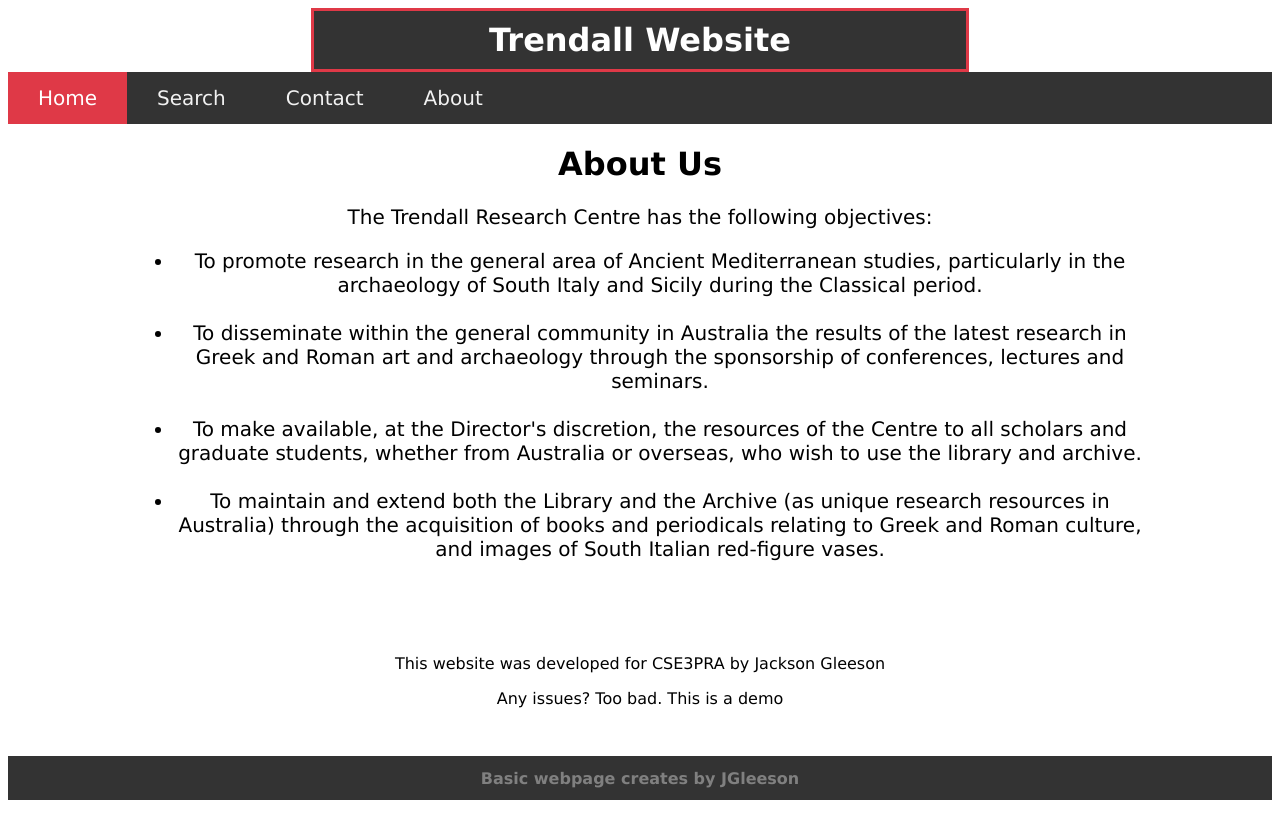
After one commit to Electr0105/AMAP, a Django app: template website/templates/about.html in a window 1280 px wide. The commit adds this page. Run offline with Django 4.2, Linux system fonts and the light colour scheme; the template is opened without the code that fills it, so the values that code supplies are empty; parts of the project's set-up code (start-up, migrations or seed data) failed here and were passed over; some libraries are stand-ins or nearby versions.

Commit message:
Whole site update

```diff
--- a/dbdisplay/settings.py
+++ b/dbdisplay/settings.py
@@ -10,7 +10,6 @@ For the full list of settings and their values, see
 https://docs.djangoproject.com/en/4.0/ref/settings/
 """
 import mimetypes
-
 from pathlib import Path
 import os
 # Build paths inside the project like this: BASE_DIR / 'subdir'.
@@ -40,7 +39,8 @@ DEBUG = True
 ALLOWED_HOSTS = [
     'amaptester.herokuapp.com',
     '127.0.0.1',
-    'www.trendalldatabase.com'
+    'www.trendalldatabase.com',
+    '*'
     ]
 
 
--- a/static/css/styles.css
+++ b/static/css/styles.css
@@ -1,12 +1,14 @@
 * {
     text-align: center;
+    font-family: Verdana;
 }
 
 .intro {
-  background-color: lightblue;
+  background-color: #333;
+  color: white;
   margin: auto;
   width: 50%;
-  border: 3px solid darkblue;
+  border: 3px solid #df3947;
   padding: 10px;
   text-align: center;
 }
@@ -40,7 +42,43 @@
   bottom: 0%;
   position: sticky;
   color: gray;
-  background-color: lightgray;
+  background-color: #333;
   padding: 1% 1% 1% 1%;
   font-size: 100%;
 }
+
+/* Add a black background color to the top navigation */
+.topnav {
+  background-color: #333;
+  overflow: hidden;
+}
+
+/* Style the links inside the navigation bar */
+.topnav a {
+  float: left;
+  color: #f2f2f2;
+  text-align: center;
+  padding: 14px 30px;
+  text-decoration: none;
+  font-size: 20px;
+}
+
+/* Change the color of links on hover */
+.topnav a:hover {
+  background-color: #cb8a8f;
+  color: black;
+}
+
+/* Add a color to the active/current link */
+.topnav a.active {
+  background-color: #df3947;
+  color: white;
+}
+
+div.aboutInfo{
+  margin-left: auto;
+  margin-right: auto;
+  padding: 0;
+  width: 80%;
+  font-size: 20px;
+}
--- /dev/null
+++ b/website/templates/about.html
@@ -0,0 +1,22 @@
+{% extends 'base.html'%}
+{% load static %}
+{% block content %}
+<h1>About Us</h1>
+<div class="aboutInfo">
+  <p>The Trendall Research Centre has the following objectives:</p>
+  <ul>
+    <li>To promote research in the general area of Ancient Mediterranean studies, particularly in the archaeology of South Italy and Sicily during the Classical period.</li>
+    <br>
+    <li>To disseminate within the general community in Australia the results of the latest research in Greek and Roman art and archaeology through the sponsorship of conferences, lectures and seminars.</li>
+    <br>
+    <li>To make available, at the Director's discretion, the resources of the Centre to all scholars and graduate students, whether from Australia or overseas, who wish to use the library and archive.</li>
+    <br>
+    <li>To maintain and extend both the Library and the Archive (as unique research resources in Australia) through the acquisition of books and periodicals relating to Greek and Roman culture, and images of South Italian red-figure vases.</li>
+  </ul>
+</div>
+<br>
+<br>
+<br>
+<p>This website was developed for CSE3PRA by Jackson Gleeson</p>
+<p>Any issues? Too bad. This is a demo</p>
+{% endblock %}
--- a/website/templates/base.html
+++ b/website/templates/base.html
@@ -8,6 +8,12 @@
 <div class="main">
   <h1 class="intro">Trendall Website</h1>
 
+  <div class="topnav">
+    <a class="active" href="/">Home</a>
+    <a href="search">Search</a>
+    <a href="contact">Contact</a>
+    <a href="about">About</a>
+  </div>
 
 {% block content %}
 
--- a/website/urls.py
+++ b/website/urls.py
@@ -4,4 +4,7 @@ from . import views
 urlpatterns = [
     path('', views.home, name="home"),
     path('search', views.search, name="search"),
+    path('about', views.about, name="about"),
+    path('contact', views.contact, name="contact"),
+    path('searchResult', views.searchResult, name="searchResult"),
 ]
```
Also changed, not shown: requirements.txt (+7 -0 lines), website/templates/contact.html (added, +8 -0 lines), website/templates/home.html (+4 -12 lines), website/templates/search.html (+6 -3 lines), website/templates/searchResult.html (added, +16 -0 lines), website/views.py (+17 -3 lines).
